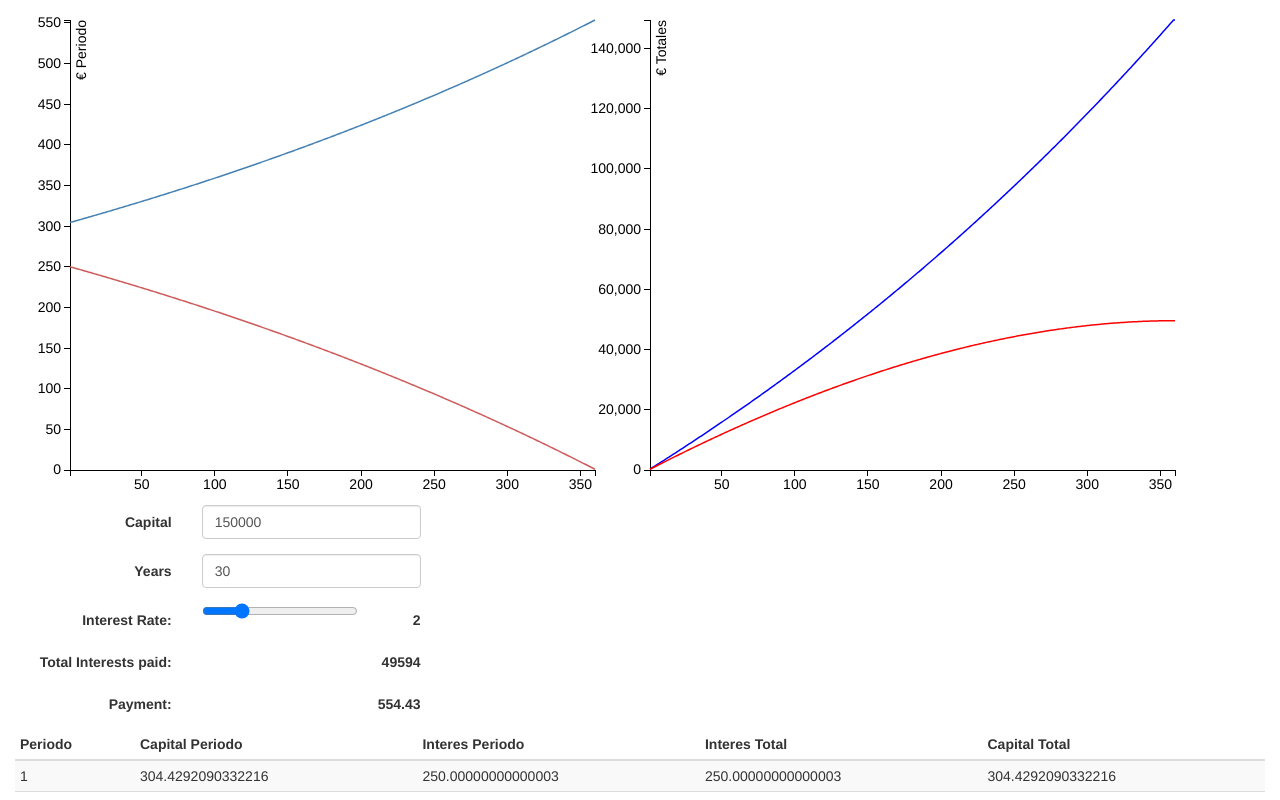
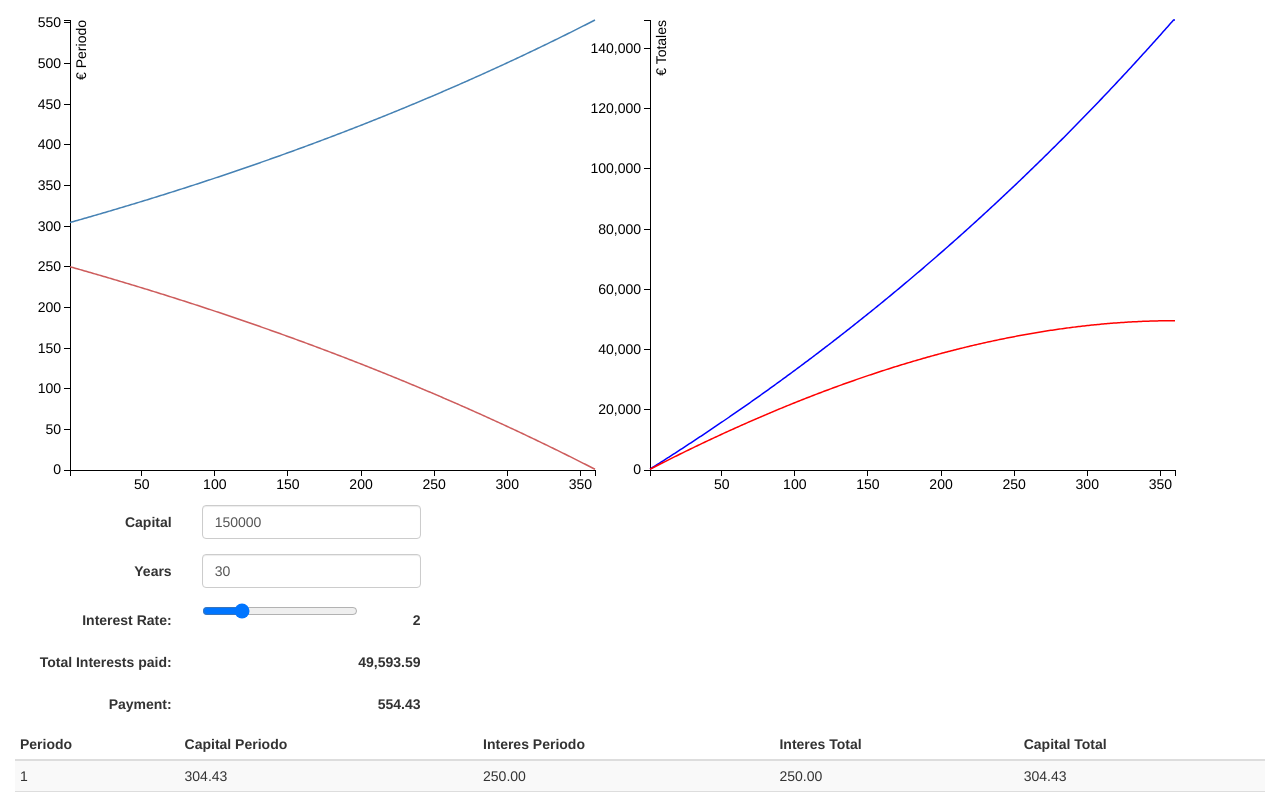
Before and after one commit to epeicher/Hypotheke, a React (Create React App) app in the folder reactpotheke/: page / in a window 1280 px wide. Shown: the top 800 px of the page. Built offline with nearby package versions, Linux system fonts and the light colour scheme.

Commit message:
Adds format and a bit of validation

```diff
--- a/reactpotheke/package.json
+++ b/reactpotheke/package.json
@@ -8,6 +8,7 @@
   "dependencies": {
     "bootstrap": "^3.3.7",
     "d3": "^3.5.17",
+    "numeral": "^1.5.3",
     "react": "^15.3.2",
     "react-bootstrap": "^0.30.5",
     "react-dom": "^15.3.2"
--- a/reactpotheke/src/AmortizationTable.js
+++ b/reactpotheke/src/AmortizationTable.js
@@ -1,4 +1,5 @@
 import React from 'react'
+import formatNum from './services/formatter'
 
 const AmortizationTable = (props) => (
     <table className="table table-condensed table-striped">
@@ -15,10 +16,10 @@ const AmortizationTable = (props) => (
         {props.tablaAmortizacion.map(item => (
             <tr key={item.periodo}>
                 <td>{item.periodo}</td>
-                <td>{item.capitalPeriodo}</td>
-                <td>{item.interesPeriodo}</td>
-                <td>{item.interesTotal}</td>
-                <td>{item.capitalTotal}</td>
+                <td>{formatNum(item.capitalPeriodo)}</td>
+                <td>{formatNum(item.interesPeriodo)}</td>
+                <td>{formatNum(item.interesTotal)}</td>
+                <td>{formatNum(item.capitalTotal)}</td>
             </tr>
         ))}
         </tbody>
--- a/reactpotheke/src/App.js
+++ b/reactpotheke/src/App.js
@@ -1,8 +1,9 @@
 import React, { Component } from 'react';
-import updateCharts from './common/charts';
-import * as hypoMath from './common/mathServiceModule';
+import updateCharts from './services/charts';
+import * as hypoMath from './services/mathServiceModule';
 import AmortizationTable from './AmortizationTable'
 import HipoForm from './HipoForm'
+import validate from './services/validate'
 
 
 class App extends Component {
@@ -20,12 +21,13 @@ class App extends Component {
 
   updateState(newSt) {
     let data = hypoMath.calculateAmortizationTable(newSt);
+    let cuota = data.length === 0 ? 0 : hypoMath.calculateCuota(newSt);
     updateCharts(data);
     this.setState(Object.assign(
       newSt,
       {
         tablaAmortizacion : data,
-        cuota: Math.round(hypoMath.calculateCuota(newSt)*100)/100
+        cuota
       }
     ));
   }
@@ -39,16 +41,18 @@ class App extends Component {
   }
 
   updateHypotheke(property,{target : {value: v}}) {
-    let st = Object.assign(
-      this.state,
-      {[property]: v}
-    )
-    this.updateState(st);
+    if(validate(property,v)) {
+      let st = Object.assign(
+        this.state,
+        {[property]: v}
+      )
+      this.updateState(st);
+    }
   }
 
   getInteresTotal() {
     let t = this.state.tablaAmortizacion;
-    return Math.round(t[t.length-1].interesTotal*100/100);
+    return t[t.length-1].interesTotal;
   }
 
   render() {
--- a/reactpotheke/src/HipoForm.js
+++ b/reactpotheke/src/HipoForm.js
@@ -1,4 +1,5 @@
 import React from 'react'
+import formatNum from './services/formatter'
 
 export default (props) => {
     let {cuota, agnos, capital, interes, interesTotal, onChangeCapital, onChangeAgnos, onChangeInteres} = props;
@@ -10,14 +11,14 @@ export default (props) => {
             <label htmlFor="iCapital" className="col-sm-3 control-label">Capital</label>
             <div className="col-sm-4">
               <input type="number" step="10000" className="form-control" id="iCapital" placeholder="Capital"
-                value={capital} onChange={onChangeCapital} />
+                value={capital} onChange={onChangeCapital} min="1" max="1000000000" />
             </div>
           </div>
           <div className="form-group">
             <label htmlFor="iPeriodos" className="col-sm-3 control-label">Years</label>
             <div className="col-sm-4">
               <input type="number" className="form-control" id="iPeriodos" placeholder="Numero de años"
-                value={agnos} onChange={onChangeAgnos} />
+                value={agnos} onChange={onChangeAgnos} min="1" max="100" />
             </div>
           </div>
           <div className="form-group">
@@ -30,11 +31,11 @@ export default (props) => {
           </div>
           <div className="form-group">
             <label htmlFor="totalInterestPaid" className="col-sm-3 control-label">Total Interests paid:</label>
-              <label id="totalInterestPaid" className="col-sm-4 control-label">{interesTotal}</label>
+              <label id="totalInterestPaid" className="col-sm-4 control-label">{formatNum(interesTotal)}</label>
           </div>
           <div className="form-group">
             <label htmlFor="cuota" className="col-sm-3 control-label">Payment:</label>
-              <label id="cuota" className="col-sm-4 control-label">{cuota}</label>
+              <label id="cuota" className="col-sm-4 control-label">{formatNum(cuota)}</label>
           </div>
         </form>
       </div>
--- /dev/null
+++ b/reactpotheke/src/services/formatter.js
@@ -0,0 +1,5 @@
+import numeral from 'numeral'
+
+export default function formatNum(num) {
+    return numeral(num).format('0,0.00')
+}
--- /dev/null
+++ b/reactpotheke/src/services/validate.js
@@ -0,0 +1,17 @@
+export default function validate(prop, value) {
+    switch(prop) {
+        case 'n':
+            if(1 > value || value > 100) {
+                return false;
+            }
+        break;
+        case 'C':
+            if(1 > value || value > 1000000000) {
+                return false;
+            }
+        break;
+        default:
+            return true;
+    }
+    return true;
+}
```
Also changed, not shown: reactpotheke/src/services/charts.js (renamed from reactpotheke/src/common/charts.js), reactpotheke/src/services/mathServiceModule.js (renamed from reactpotheke/src/common/mathServiceModule.js).
